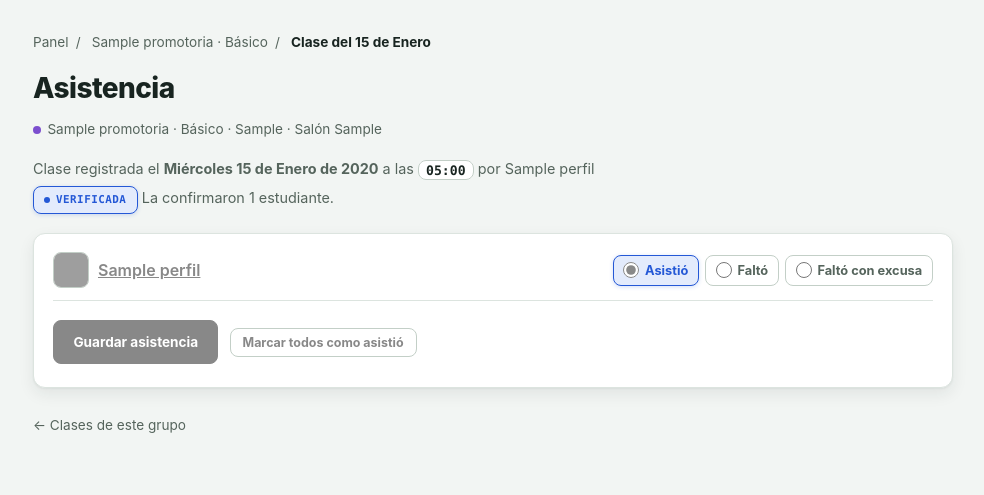
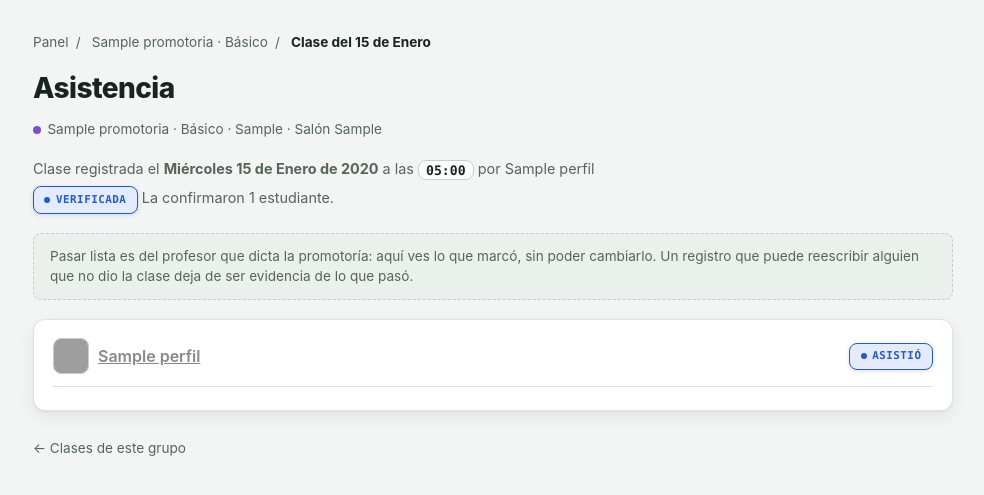
Before and after one commit to Drendon2/sistema-matriculas, a Django app: page /panel/clases/1/asistencia/ in a window 1280 px wide. Shown: the part 69-564 px from the top of the page, without its empty margins (147-1131 px from the left). Run offline with Django 5.2, Linux system fonts and the light colour scheme; a user stored in the database is signed in; tables that the repository leaves empty hold one stand-in row (values such as "Sample post"); parts of the project's set-up code (start-up, migrations or seed data) failed here and were passed over; some libraries are stand-ins or nearby versions; grey boxes are pictures that could not be loaded.

Commit message:
La asistencia la escribe solo el profesor que dicta la promotoría
Hasta ahora registrar una clase y pasar lista seguían la misma regla que
el resto del panel (_puede_gestionar_promotoria), así que director y
administrador podían hacerlo igual que el profesor. Ahora es una regla
propia y más estrecha: _dicta_la_promotoria.

La diferencia está donde tiene que estar. Crear grupos, fijar cupos o
confirmar matrículas son tareas de gestión, y ahí dirección manda; pero
registrar una clase y pasar lista son actos de quien estuvo en el salón.
Un registro que puede reescribir alguien que no dio la clase deja de ser
evidencia de lo que pasó, y la evidencia es justo lo que la confirmación
de los estudiantes está sosteniendo.

Leer no cambia: director y administrador siguen viendo el registro
completo —la supervisión es para lo que existe— en la misma pantalla y en
solo lectura. Reciben la MISMA hoja y no otra distinta: mismo renglón,
mismo orden, mismas tres formas del vocabulario de .estado, con la marca
como marcador ya puesto en vez de opción marcable.

El permiso se comprueba en el servidor y no solo escondiendo los
controles: la petición llega igual si alguien la envía a mano.

Consecuencia asumida y documentada: una promotoría sin profesor asignado
no puede registrar clases hasta que se le asigne uno. Es correcto —sin
profesor no hay quien dé la clase— y el mensaje de error lo dice.

Co-Authored-By: Claude Opus 5 <noreply@anthropic.com>

```diff
--- a/matriculas/templates/matriculas/_panel_item_body.html
+++ b/matriculas/templates/matriculas/_panel_item_body.html
@@ -100,6 +100,7 @@
     </h4>
     {% if item.puede_gestionar %}
     <span class="acciones">
+      {% if item.puede_marcar %}
       <form action="{% url 'panel_clase_nueva' g.grupo.id %}" method="post" style="display:inline;">
         {% csrf_token %}
         {% if g.clase_hoy %}
@@ -108,6 +109,7 @@
           <button type="submit" class="btn btn-sm">Iniciar clase</button>
         {% endif %}
       </form>
+      {% endif %}
       <a href="{% url 'grupo_clases' g.grupo.id %}">clases</a>
       <a href="{% url 'panel_grupo_editar' g.grupo.id %}">editar</a>
       <form action="{% url 'panel_grupo_eliminar' g.grupo.id %}" method="post" style="display:inline;">
--- a/matriculas/templates/matriculas/clase_asistencia.html
+++ b/matriculas/templates/matriculas/clase_asistencia.html
@@ -53,6 +53,19 @@
     <p class="campo-info">Falta{{ sin_pasar|pluralize:"n" }} {{ sin_pasar }} de {{ estudiantes|length }} por marcar.</p>
   {% endif %}
 
+  {% if not puede_marcar %}
+    <p class="aviso">
+      Pasar lista es del profesor que dicta la promotoría: aquí ves lo que marcó, sin
+      poder cambiarlo. Un registro que puede reescribir alguien que no dio la clase
+      deja de ser evidencia de lo que pasó.
+    </p>
+  {% endif %}
+
+  {% comment %}
+    La misma hoja en los dos modos, y no dos pantallas distintas: el renglón,
+    el orden y el vocabulario de forma son idénticos: lo único que cambia es si
+    la marca es una opción que se pulsa o un marcador ya puesto.
+  {% endcomment %}
   <form method="post" class="card asistencia-lista" id="form-asistencia">
     {% csrf_token %}
     {% for e in estudiantes %}
@@ -65,20 +78,28 @@
         {% if e.cancelacion %}<span class="estado estado-cancelacion_solicitada">Pidió cancelar</span>{% endif %}
       </span>
       <span class="asistencia-opciones">
+        {% if puede_marcar %}
           {% for valor, etiqueta in estados %}
           <label class="asistencia-opcion asistencia-opcion-{{ valor }}">
             <input type="radio" name="estado_{{ e.matricula.id }}" value="{{ valor }}"
                    {% if e.estado == valor %}checked{% endif %}>{{ etiqueta }}
           </label>
           {% endfor %}
+        {% elif e.estado %}
+          <span class="estado {{ e.marca }}">{{ e.marca_texto }}</span>
+        {% else %}
+          <span class="vacio">Sin marcar</span>
+        {% endif %}
       </span>
     </div>
     {% endfor %}
 
+    {% if puede_marcar %}
     <div class="asistencia-pie">
       <button type="submit" class="btn">Guardar asistencia</button>
       <button type="button" class="btn btn-secundario btn-sm" id="marcar-todos">Marcar todos como asistió</button>
     </div>
+    {% endif %}
   </form>
 {% endif %}
 
--- a/matriculas/views.py
+++ b/matriculas/views.py
@@ -736,6 +736,26 @@ def _puede_gestionar_promotoria(perfil, promotoria):
     )
 
 
+def _dicta_la_promotoria(perfil, promotoria):
+    """¿Es esta persona EL profesor de la promotoría?
+
+    Es una regla más estrecha que `_puede_gestionar_promotoria`, y la diferencia
+    está donde tiene que estar: gestionar el catálogo —crear grupos, fijar
+    cupos, confirmar matrículas— es tarea de dirección, pero registrar una clase
+    y pasar lista son actos de quien estuvo en el salón.
+
+    Director y administrador siguen VIENDO todo lo de asistencia; lo que no
+    hacen es escribirlo. Un registro que puede reescribir alguien que no dio la
+    clase deja de ser evidencia de lo que pasó, y es justamente la evidencia lo
+    que la confirmación de los estudiantes está sosteniendo.
+
+    Consecuencia asumida: una promotoría SIN profesor asignado no puede
+    registrar clases hasta que se le asigne uno. Es correcto — sin profesor no
+    hay quien dé la clase — y el mensaje de error lo dice.
+    """
+    return perfil.rol == "profesor" and promotoria.profesor_id == perfil.id
+
+
 def _ficha_estudiante(matricula):
     est = matricula.estudiante
     datos_est = getattr(est, "datos_estudiante", None)
@@ -815,6 +835,9 @@ def panel(request):
             "sin_grupo": [_ficha_estudiante(m) for m in sin_grupo],
             "pendientes": [_ficha_estudiante(m) for m in pendientes],
             "puede_gestionar": _puede_gestionar_promotoria(perfil, promotoria),
+            # Más estrecho que lo anterior: el botón de clase es solo del
+            # profesor que la dicta (ver `_dicta_la_promotoria`).
+            "puede_marcar": _dicta_la_promotoria(perfil, promotoria),
             "cupo": promotoria.cupo_en(periodo),
             "ocupados": promotoria.ocupados_en(periodo),
         })
@@ -1037,8 +1060,27 @@ def panel_asignar_grupo(request, matricula_id):
 
 
 # ---------------------------------------------------------------------------
-# Clases dictadas y asistencia (profesor del grupo, director, administrador)
+# Clases dictadas y asistencia
+#
+# Lo LEE todo el panel (profesor de la promotoría, director y administrador);
+# lo ESCRIBE solo el profesor que la dicta. Ver `_dicta_la_promotoria`.
 # ---------------------------------------------------------------------------
+
+_SOLO_EL_PROFESOR = (
+    "Solo el profesor que dicta la promotoría puede registrar clases y pasar lista. "
+    "Si la promotoría no tiene profesor asignado, asígnale uno primero."
+)
+
+# Cómo se pinta una marca de asistencia cuando NO se puede editar (director o
+# administrador mirando). Reusa el vocabulario de forma de `.estado`, el mismo
+# que llevan las opciones marcables: sólida = vino, tachada = faltó, punteada =
+# avisó pero tampoco estuvo. Sin esto habría que inventar un segundo lenguaje
+# para decir lo mismo en modo lectura.
+MARCA_ASISTENCIA = {
+    "asistio": "estado-activa",
+    "falto": "estado-retirada",
+    "excusa": "estado-cancelacion_solicitada",
+}
 
 @requiere_rol(*ROLES_PANEL)
 def panel_clase_nueva(request, grupo_id):
@@ -1058,8 +1100,8 @@ def panel_clase_nueva(request, grupo_id):
         return redirect("panel")
 
     grupo = get_object_or_404(Grupo, pk=grupo_id)
-    if not _puede_gestionar_promotoria(request.perfil, grupo.promotoria):
-        messages.error(request, "No tienes acceso a esta promotoría.")
+    if not _dicta_la_promotoria(request.perfil, grupo.promotoria):
+        messages.error(request, _SOLO_EL_PROFESOR)
         return redirect("panel")
 
     periodo = Periodo.en_curso()
@@ -1099,6 +1141,10 @@ def clase_asistencia(request, clase_id):
 
     Dejar a alguien sin marcar es válido a propósito (ver `Asistencia`): la
     pantalla lo avisa, pero no bloquea el guardado.
+
+    La MARCA la pone solo el profesor que dicta la promotoría; director y
+    administrador ven la misma pantalla en solo lectura (ver
+    `_dicta_la_promotoria`).
     """
     clase = get_object_or_404(
         Clase.objects.select_related("grupo", "grupo__promotoria", "grupo__promotoria__area", "periodo"),
@@ -1108,9 +1154,16 @@ def clase_asistencia(request, clase_id):
         messages.error(request, "No tienes acceso a esta promotoría.")
         return redirect("panel")
 
+    puede_marcar = _dicta_la_promotoria(request.perfil, clase.grupo.promotoria)
     matriculas = list(clase.matriculas_a_pasar())
 
     if request.method == "POST":
+        # Se comprueba aquí y no solo escondiendo los controles: la petición
+        # llega igual si alguien la envía a mano.
+        if not puede_marcar:
+            messages.error(request, _SOLO_EL_PROFESOR)
+            return redirect("clase_asistencia", clase_id=clase.id)
+
         estados_validos = dict(Asistencia.ESTADOS)
         marcados = 0
         with transaction.atomic():
@@ -1138,17 +1191,22 @@ def clase_asistencia(request, clase_id):
         asistencia.matricula_id: asistencia.estado
         for asistencia in clase.asistencias.all()
     }
-    estudiantes = [
-        {
+    etiquetas = dict(Asistencia.ESTADOS)
+    estudiantes = []
+    for matricula in matriculas:
+        estado = ya_marcado.get(matricula.id, "")
+        estudiantes.append({
             "matricula": matricula,
             "perfil": matricula.estudiante,
-            "estado": ya_marcado.get(matricula.id, ""),
+            "estado": estado,
             # El profesor se entera de que está de salida, igual que en el panel:
             # la marca es informativa y no cambia que haya que pasarle lista.
             "cancelacion": matricula.cancelacion_pendiente,
-        }
-        for matricula in matriculas
-    ]
+            # Para quien mira sin poder editar: lo mismo, pero como marcador de
+            # estado en vez de opción marcable (ver MARCA_ASISTENCIA).
+            "marca": MARCA_ASISTENCIA.get(estado, ""),
+            "marca_texto": etiquetas.get(estado, ""),
+        })
 
     # Del lado del profesor se enseña CUÁNTAS confirmaciones lleva la clase,
     # nunca quién la confirmó. El número le dice lo que necesita saber —si la
@@ -1161,6 +1219,7 @@ def clase_asistencia(request, clase_id):
         "clase": clase,
         "estudiantes": estudiantes,
         "estados": Asistencia.ESTADOS,
+        "puede_marcar": puede_marcar,
         "sin_pasar": sum(1 for e in estudiantes if not e["estado"]),
         "confirmaciones": confirmaciones,
         "requeridas": clase.confirmaciones_requeridas,
@@ -1178,6 +1237,10 @@ def grupo_clases(request, grupo_id):
     asistencia sería un dato que solo se escribe. Sirve para las dos preguntas
     que se hacen de verdad —qué días hubo clase y quién está dejando de venir— y
     es el único camino para volver a una lista y corregirla.
+
+    La ve todo el panel, incluidos director y administrador: la supervisión es
+    justamente para lo que existe este registro. Lo que ellos no tienen es el
+    botón de abrir una clase (ver `_dicta_la_promotoria`).
     """
     grupo = get_object_or_404(
         Grupo.objects.select_related("promotoria", "promotoria__area"), pk=grupo_id
@@ -1194,6 +1257,7 @@ def grupo_clases(request, grupo_id):
         "periodo": periodo,
         "clases": clases,
         "filas": filas,
+        "puede_marcar": _dicta_la_promotoria(request.perfil, grupo.promotoria),
     })
 
 
```
Also changed, not shown: DESIGN.md (+2 -0 lines), PRODUCT.md (+2 -1 lines), matriculas/templates/matriculas/grupo_clases.html (+7 -0 lines), matriculas/tests.py (+148 -0 lines), README.md. Lines whose indentation alone changed are shown as unchanged.
